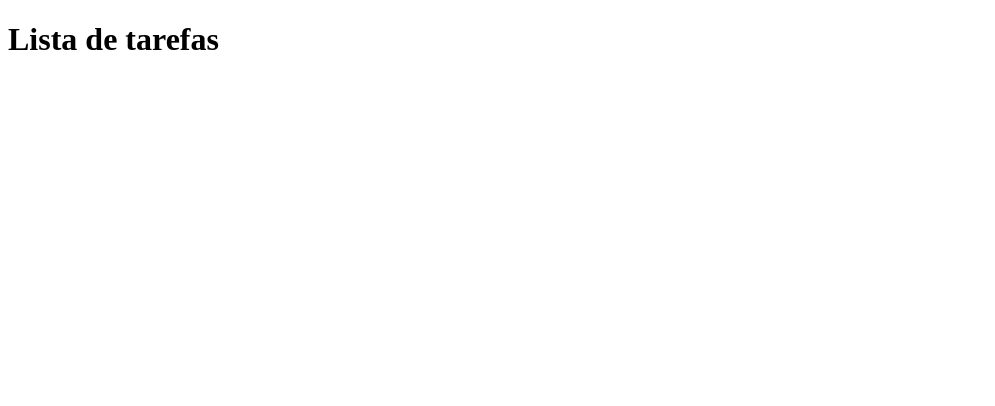
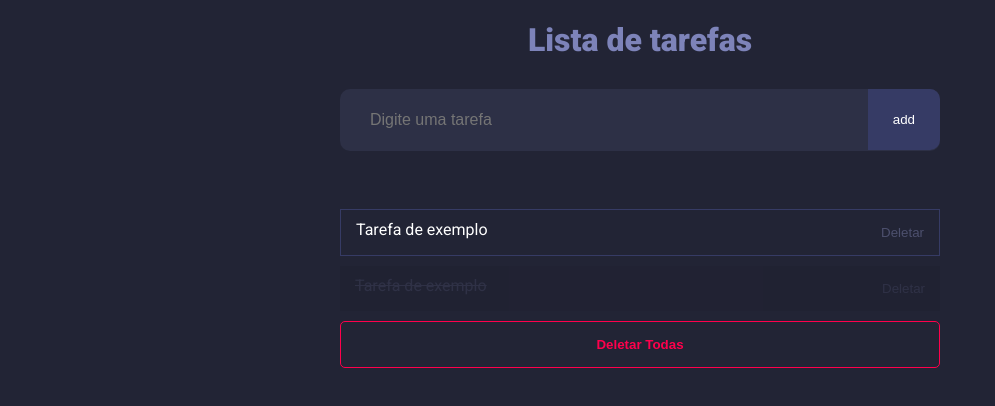
Before and after one commit to leomttx/Cursos-react, a React (Vite) app in the folder Lista-de-tarefas/lista-tarefas/: page / in a window 1280 px wide. Shown: the top 406 px of the page, without its empty margins (0-995 px from the left). Built offline with nearby package versions, Linux system fonts and the light colour scheme.

Commit message:
parte visual criada.

```diff
--- /dev/null
+++ b/Lista-de-tarefas/lista-tarefas/src/todoList.css
@@ -0,0 +1,128 @@
+@import url('https://fonts.googleapis.com/css2?family=Roboto:ital,wght@0,100;0,300;0,400;0,500;0,700;0,900;1,100;1,300;1,400;1,500;1,700;1,900&display=swap');
+body {
+    background: #222435;
+    font-family: 'Roboto', sans-serif;
+}
+*:focus {
+    outline: none;
+}
+h1 {
+    font-weight: 900;
+    color: #7d83b9;
+    text-align: center;
+}
+
+form {
+    display: flex;
+    position: relative;
+    width: 600px;
+    height: 60px;
+    margin:30px auto;
+    margin-bottom: 60px;
+}
+
+input {
+    display: flex;
+    width: 100%;
+    height: 60px;
+    background: #2d3046;
+    padding-left: 30px;
+    font-size: 16px;
+    border: none;
+    border-radius: 10px;
+    color: white;
+}
+
+button.add {
+    position: absolute;
+    top: 0;
+    right: 0;
+    background: #363b65;
+    border: none;
+    color: white;
+    cursor: pointer;
+    padding: 10px 25px;
+    height: 61px;
+    border-top-right-radius: 10px;
+    border-bottom-right-radius: 10px;
+}
+button.add:hover {
+    color: white;
+    background: #363f88;
+}
+.listaTarefas {
+    display: flex;
+    justify-content: center;
+    flex-flow: column wrap;
+    width: 600px;
+    margin: auto;
+}
+.item {
+    display: flex;
+    justify-content: space-between;
+    border: 1px solid #363b65;
+    margin-bottom: 10px;
+    cursor: pointer;
+}
+.item:hover {
+    background: #151627;
+}
+.item span {
+    width: 100%;
+    color: white;
+    margin-right: 10px;
+    padding: 10px 15px;
+}
+.item-completo {
+    display: flex;
+    justify-content: space-between;
+    margin-bottom: 10px;
+    cursor: pointer;
+    background: #1e1f2e;
+    border: none;
+    opacity: 0.3;
+}
+.item-completo span {
+    width: 100%;
+    color: #4d506d;
+    margin-right: 10px;
+    padding: 10px 15px;
+    text-decoration: line-through;
+}
+button.del {
+    background: none;
+    border: none;
+    color: #4d506e;
+    padding: 15px;
+    cursor: pointer;
+}
+button.del:hover {
+    background: #ff004c;
+    color: white;
+    padding: 15px;
+    cursor: pointer;
+}
+
+button.deleteAll {
+    border: 1px solid #ff004c;
+    background: none;
+    padding: 15px;
+    color: #ff004c;
+    font-weight: bold;
+    border-radius: 5px;
+}
+button.deleteAll:hover {
+    background: #ff004c;
+    color: white;
+    cursor: pointer;
+}
+
+@media screen and (max-width: 900px) {
+    form {
+        width: 100%;
+    }
+    .listaTarefas {
+        width: 100%;
+    }
+
+}
--- a/Lista-de-tarefas/lista-tarefas/src/todoList.jsx
+++ b/Lista-de-tarefas/lista-tarefas/src/todoList.jsx
@@ -1,9 +1,28 @@
 import React from "react";
+import "./todoList.css";
 
 function TodoList() {
   return (
     <div>
       <h1>Lista de tarefas</h1>
+      <form action="">
+        <input
+        type="text"
+        placeholder="Digite uma tarefa"
+        />
+        <button className="add" type="submit">add</button>
+      </form>
+      <div className="listaTarefas">
+        <div className="item">
+            <span>Tarefa de exemplo</span>
+            <button className="del">Deletar</button>
+        </div>
+        <div className="item-completo">
+            <span>Tarefa de exemplo</span>
+            <button className="del">Deletar</button>
+        </div>
+        <button className="deleteAll">Deletar Todas</button>
+      </div>
     </div>
   );
 }
```
